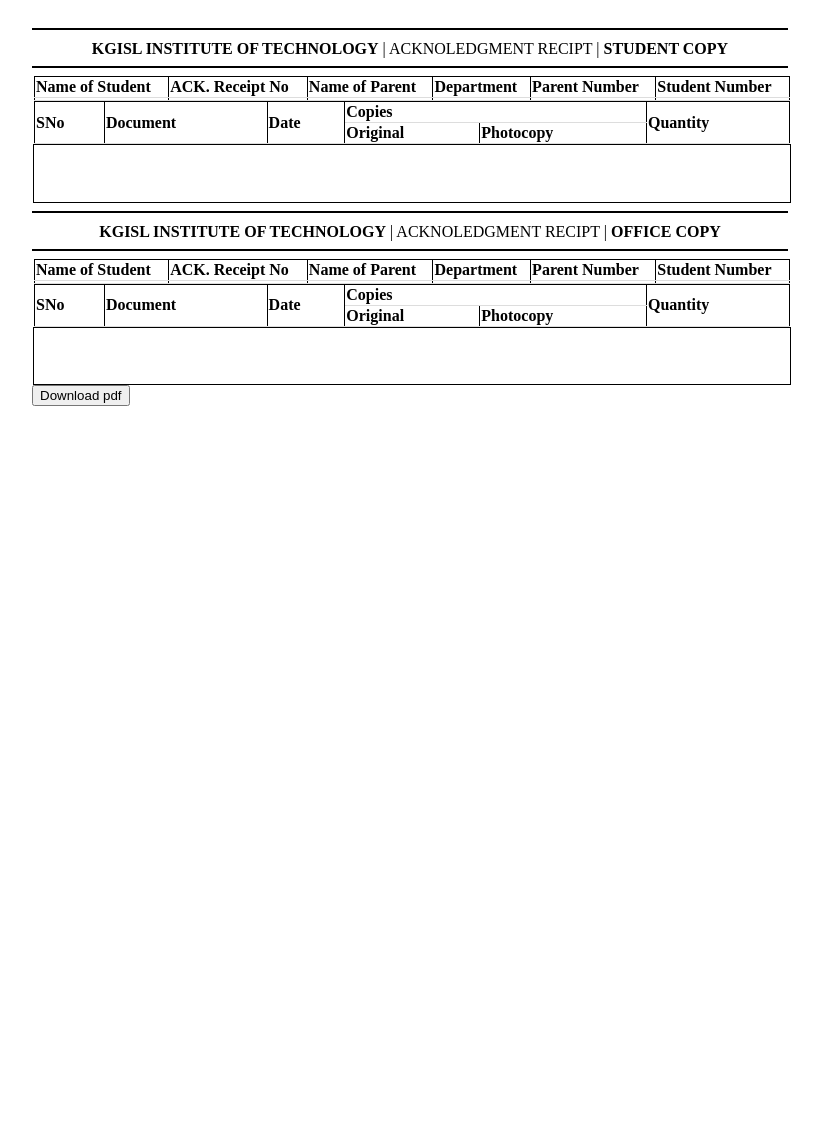
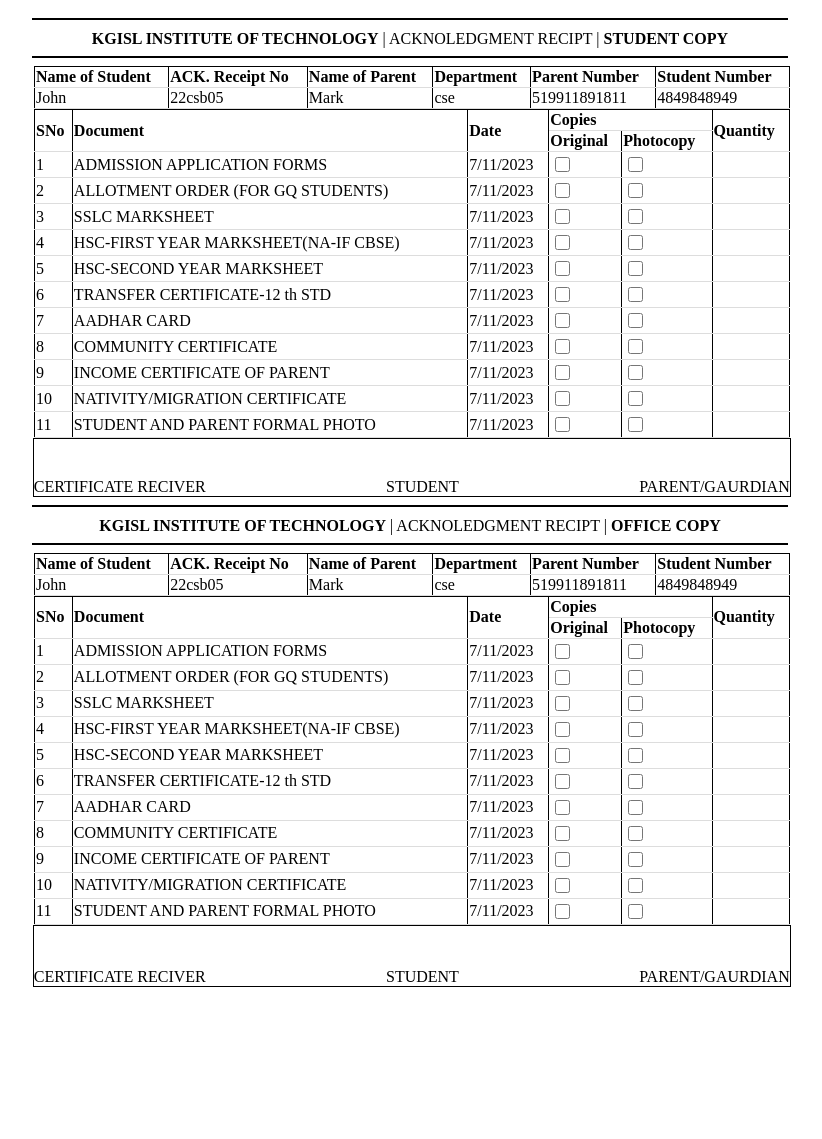
Before and after one commit to Kite-IPS/doc-portal, a Django app: template portal/templates/pdf.html in a window 1280 px wide. Shown: the whole page, without its empty margins (230-1052 px from the left). After the commit the page ends 987 px from the top, so only its background shows below. Run offline with Django 4.2, Linux system fonts and the light colour scheme; the template is opened without the code that fills it, so the values that code supplies are empty; some libraries are stand-ins or nearby versions.

Commit message:
added pdf new update

```diff
--- a/portal/templates/pdf.html
+++ b/portal/templates/pdf.html
@@ -1,35 +1,15 @@
 <!DOCTYPE html>
 <html lang="en">
-
   <head>
     <meta charset="UTF-8" />
     <meta name="viewport" content="width=device-width, initial-scale=1.0" />
     <title>document_info</title>
     <script src="https://cdnjs.cloudflare.com/ajax/libs/html2pdf.js/0.10.1/html2pdf.bundle.min.js"></script>
     <script src="html2pdf.bundle.min.js"></script>
-  <script>
-    function generatePDF() {
-      const element = document.querySelector('.container')
-      html2pdf().from(element).outputPdf('dataurlnewwindow')
-    }
-  </script>
   </head>
   <style>
-  @page {
-    size: A4;
-    margin: 0;
-  }
-
-  .container {
-    width: 21cm;
-    height: 29.7cm;
-    margin: 0 auto;
-    padding: 10px;
-    box-sizing: border-box;
-  }
-
-  #table1 th,
-  #table1 td {
+    .table1 th,
+    .table1 td {
       border-collapse: collapse;
       margin: 1px;
       border: 1px solid black;
@@ -44,64 +24,82 @@
       max-height: 20cm;
     }
 
-  #table1 {
+    .table1 {
       border-collapse: collapse;
       margin-left: 2px;
       width: 20cm;
       height: 0.5cm;
     }
-
-  #table1 th,
-  #table1 td {
+    .table1 th,
+    .table1 td {
       padding-top: -10px;
       padding-bottom: -18px;
       text-align: left;
       border-bottom: 1px solid #ddd;
     }
-
     .txt {
       text-align: center;
       margin-top: 10px;
     }
-
     .signature {
       width: 20cm;
       height: 1.5cm;
       background-color: white;
       border: 1px solid #ccc;
       border-color: black;
+      display: flex;
+      justify-content: space-between;
+      align-items: flex-end;
       margin-left: 0.02cm;
     }
-
+    .signature2 {
+      width: 20cm;
+      height: 1.6cm;
+      background-color: white;
+      border: 1px solid #ccc;
+      border-color: black;
+      display: flex;
+      justify-content: space-between;
+      align-items: flex-end;
+      margin-left: 0.02cm;
+    }
     .incharge {
       margin-left: 7cm;
       margin-top: -35px;
     }
-
     .sign1 {
       margin-left: 12cm;
       margin-top: -25px;
     }
-
     .sign2 {
       margin-left: 16cm;
       margin-top: -35px;
     }
+    input[type='checkbox' i] {
+      background-color: initial;
+      cursor: default;
+      appearance: auto;
+      box-sizing: border-box;
+      margin: 4px 4px 4px 5px;
+      padding: initial;
+      border: initial;
+      width: 15px;
+      height: 15px;
+      vertical-align: middle;
+      padding-left: 50px;
+    }
   </style>
-
   <body>
-
-  <!-- student copy -->
     <div class="container">
       <div id="main_form">
-      <div>
+        <form>
           <hr size="2px" color="black" />
           <div class="txt">
             <b>KGISL INSTITUTE OF TECHNOLOGY</b> | ACKNOLEDGMENT RECIPT | <b>STUDENT COPY</b>
           </div>
           <hr size="2px" color="black" />
           <div id="form1">
-          <table id="table1">
+            <table class="table1">
               <thead>
                 <tr>
                   <th rowspan="2">Name of Student</th>
@@ -114,16 +112,16 @@
               </thead>
               <tbody>
                 <tr>
-                <td>{{student.name}}</td>
-                <td>{{admission_no}}</td>
-                <td>{{student.parent_name}}</td>
-                <td>{{student.department}}</td>
-                <td>{{student.student_number}}</td>
-                <td>{{student.parent_number}}</td>
+                  <td>John</td>
+                  <td>22csb05</td>
+                  <td>Mark</td>
+                  <td>cse</td>
+                  <td>519911891811</td>
+                  <td>4849848949</td>
                 </tr>
               </tbody>
             </table>
-          <table id="table1">
+            <table class="table1">
               <thead>
                 <tr>
                   <th rowspan="2">SNo</th>
@@ -137,51 +135,21 @@
                   <th>Photocopy</th>
                 </tr>
               </thead>
-            <tbody id="table-body">
-              {% for record in records %}
-              <tr>
-                <td>
-                  {{forloop.counter}}
-                </td>
-                <td>
-                  {{record.document.name}}
-                </td>
-                <td>
-                  {{record.date}}
-                </td>
-                <td>
-                  {% if record.original %}
-                  <input type="checkbox" checked="true" class="cell5" disabled>
-                  {% else %}
-                  <input type="checkbox" class="cell5" disabled>
-                  {% endif %}
-                </td>
-                <td>
-                  {% if record.photocopy %}
-                  <input type="checkbox" checked="true" class="cell5" disabled>
-                  {% else %}
-                  <input type="checkbox" class="cell5" disabled>
-                  {% endif %}
-                </td>
-                <td>
-                  <input type="number" value="{{record.count}}" class="cell3" disabled>
-                </td>
-              </tr>
-              {% endfor %}
-            </tbody>
+              <tbody id="table-body"></tbody>
             </table>
-          <div class="signature"></div>
+            <div class="signature">
+              <div>CERTIFICATE RECIVER</div>
+              <div>STUDENT</div>
+              <div>PARENT/GAURDIAN</div>
             </div>
           </div>
-
-      <div>
+          <div id="form1">
             <hr size="2px" color="black" />
             <div class="txt">
               <b>KGISL INSTITUTE OF TECHNOLOGY</b> | ACKNOLEDGMENT RECIPT | <b>OFFICE COPY</b>
             </div>
             <hr size="2px" color="black" />
-        <div id="form1">
-          <table id="table1">
+            <table class="table1">
               <thead>
                 <tr>
                   <th rowspan="2">Name of Student</th>
@@ -194,16 +162,16 @@
               </thead>
               <tbody>
                 <tr>
-                <td>{{student.name}}</td>
-                <td>{{admission_no}}</td>
-                <td>{{student.parent_name}}</td>
-                <td>{{student.department}}</td>
-                <td>{{student.student_number}}</td>
-                <td>{{student.parent_number}}</td>
+                  <td>John</td>
+                  <td>22csb05</td>
+                  <td>Mark</td>
+                  <td>cse</td>
+                  <td>519911891811</td>
+                  <td>4849848949</td>
                 </tr>
               </tbody>
             </table>
-          <table id="table1">
+            <table class="table1">
               <thead>
                 <tr>
                   <th rowspan="2">SNo</th>
@@ -217,46 +185,94 @@
                   <th>Photocopy</th>
                 </tr>
               </thead>
-            <tbody id="table-body">
-              {% for record in records %}
-              <tr>
-                <td>
-                  {{forloop.counter}}
-                </td>
-                <td>
-                  {{record.document.name}}
-                </td>
-                <td>
-                  {{record.date}}
-                </td>
-                <td>
-                  {% if record.original %}
-                  <input type="checkbox" checked="true" class="cell5" disabled>
-                  {% else %}
-                  <input type="checkbox" class="cell5" disabled>
-                  {% endif %}
-                </td>
-                <td>
-                  {% if record.photocopy %}
-                  <input type="checkbox" checked="true" class="cell5" disabled>
-                  {% else %}
-                  <input type="checkbox" class="cell5" disabled>
-                  {% endif %}
-                </td>
-                <td>
-                  <input type="number" value="{{record.count}}" class="cell3" disabled>
-                </td>
-              </tr>
-              {% endfor %}
-            </tbody>
+              <tbody id="table-body1"></tbody>
             </table>
-          <div class="signature"></div>
           </div>
+        </form>
+        <div class="signature2">
+          <div>CERTIFICATE RECIVER</div>
+          <div>STUDENT</div>
+          <div>PARENT/GAURDIAN</div>
         </div>
 
-      <button onclick="generatePDF()">Download pdf</button>
+        <script>
+          // Generate serial number, date, checkbox, and quantity columns
+          function generateColumns() {
+            var tableRows = document.getElementById('table-body').children
+            for (var i = 0; i < tableRows.length; i++) {
+              var serialNumberCell = document.createElement('td')
+              serialNumberCell.textContent = i + 1
+              tableRows[i].insertBefore(serialNumberCell, tableRows[i].firstChild)
+
+              var dateCell = document.createElement('td')
+              var currentDate = new Date().toLocaleDateString()
+              dateCell.textContent = currentDate
+              tableRows[i].appendChild(dateCell)
+
+              var checkboxCell = document.createElement('td')
+              var checkbox = document.createElement('input')
+              checkbox.type = 'checkbox'
+              checkboxCell.appendChild(checkbox)
+              tableRows[i].appendChild(checkboxCell)
+              checkboxCell.classList.add('checkboxcell')
+              checkbox.classList.add('cell5')
+
+              var checkboxCell = document.createElement('td')
+              var checkbox = document.createElement('input')
+              checkbox.type = 'checkbox'
+              checkboxCell.appendChild(checkbox)
+              tableRows[i].appendChild(checkboxCell)
+              checkboxCell.classList.add('checkboxcell')
+              checkbox.classList.add('cell5')
+
+              var quantityCell = document.createElement('td')
+              var quantityInput = document.createElement('p')
+              quantityCell.appendChild(quantityInput)
+              tableRows[i].appendChild(quantityCell)
+              quantityCell.classList.add('cell4')
+              quantityInput.classList.add('cell3')
+            }
+          }
+
+          // Example data for the table
+          var data = ['ADMISSION APPLICATION FORMS', 'ALLOTMENT ORDER (FOR GQ STUDENTS)', 'SSLC MARKSHEET', 'HSC-FIRST YEAR MARKSHEET(NA-IF CBSE)', 'HSC-SECOND YEAR MARKSHEET', 'TRANSFER CERTIFICATE-12 th STD', 'AADHAR CARD', 'COMMUNITY CERTIFICATE', 'INCOME CERTIFICATE OF PARENT', 'NATIVITY/MIGRATION CERTIFICATE', 'STUDENT AND PARENT FORMAL PHOTO']
+
+          // Generate table rows
+          var tableBody = document.getElementById('table-body')
+          for (var i = 0; i < data.length; i++) {
+            var row = document.createElement('tr')
+            row.id = 'row-' + i // Assign a unique ID to each row
+            var dataCell = document.createElement('td')
+            dataCell.textContent = data[i]
+            row.appendChild(dataCell)
+            tableBody.appendChild(row)
+          }
+
+          // Call the function to generate serial numbers, dates, checkboxes, and quantities
+          generateColumns()
+
+          //search function
+          function searchReceipt() {
+            var receiptNumber = document.getElementById('receipt-number').value
+            // Redirect the user to the next page
+            window.location.href = 'template/next-page.html' // Replace "next-page.html" with the actual URL of the next page
+          }
+
+          var sourceTable = document.getElementById('table-body')
+          var targetTable = document.getElementById('table-body1')
+
+          for (var i = 0; i < sourceTable.rows.length; i++) {
+            var newRow = targetTable.insertRow()
+            for (var j = 0; j < sourceTable.rows[i].cells.length; j++) {
+              var cellContent = sourceTable.rows[i].cells[j].innerHTML
+              var newCell = newRow.insertCell()
+              newCell.innerHTML = cellContent
+            }
+          }
+
+          targetTable.className = sourceTable.className
+        </script>
       </div>
     </div>
   </body>
-
 </html>
```
Lines whose indentation alone changed are shown as unchanged.
